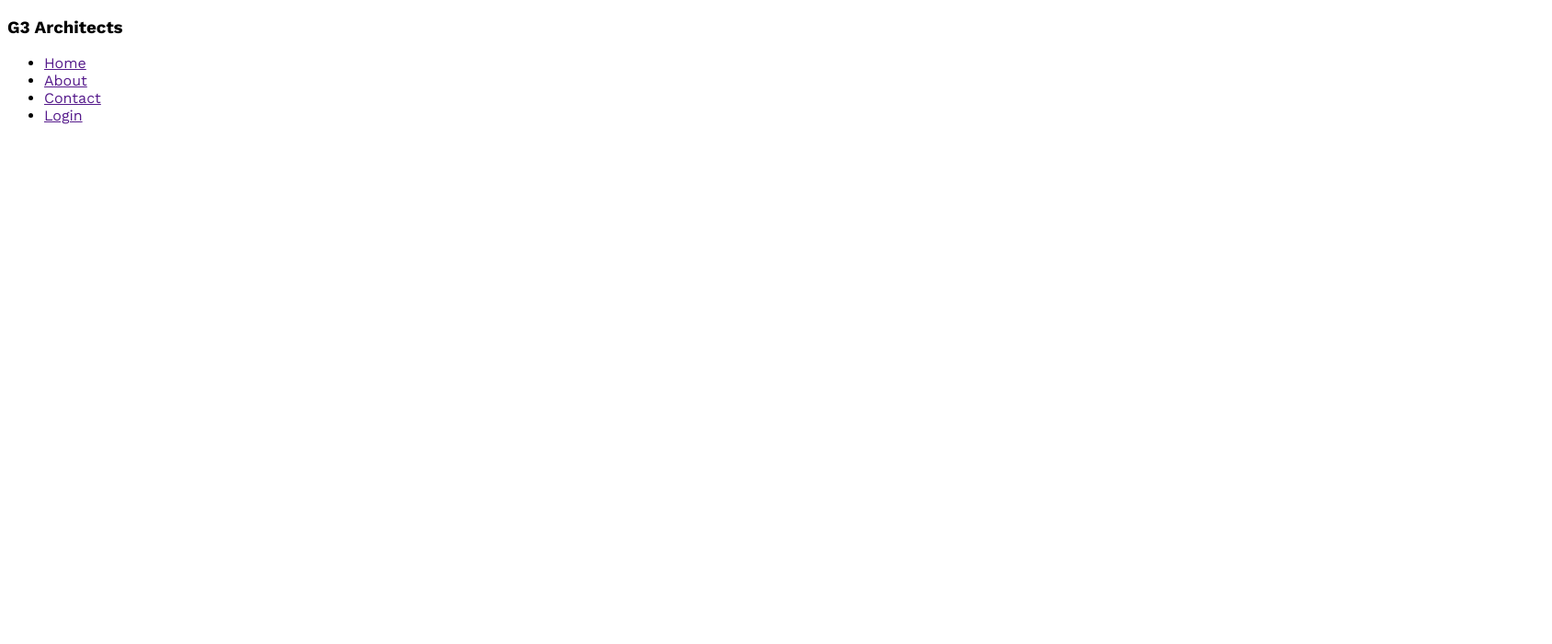
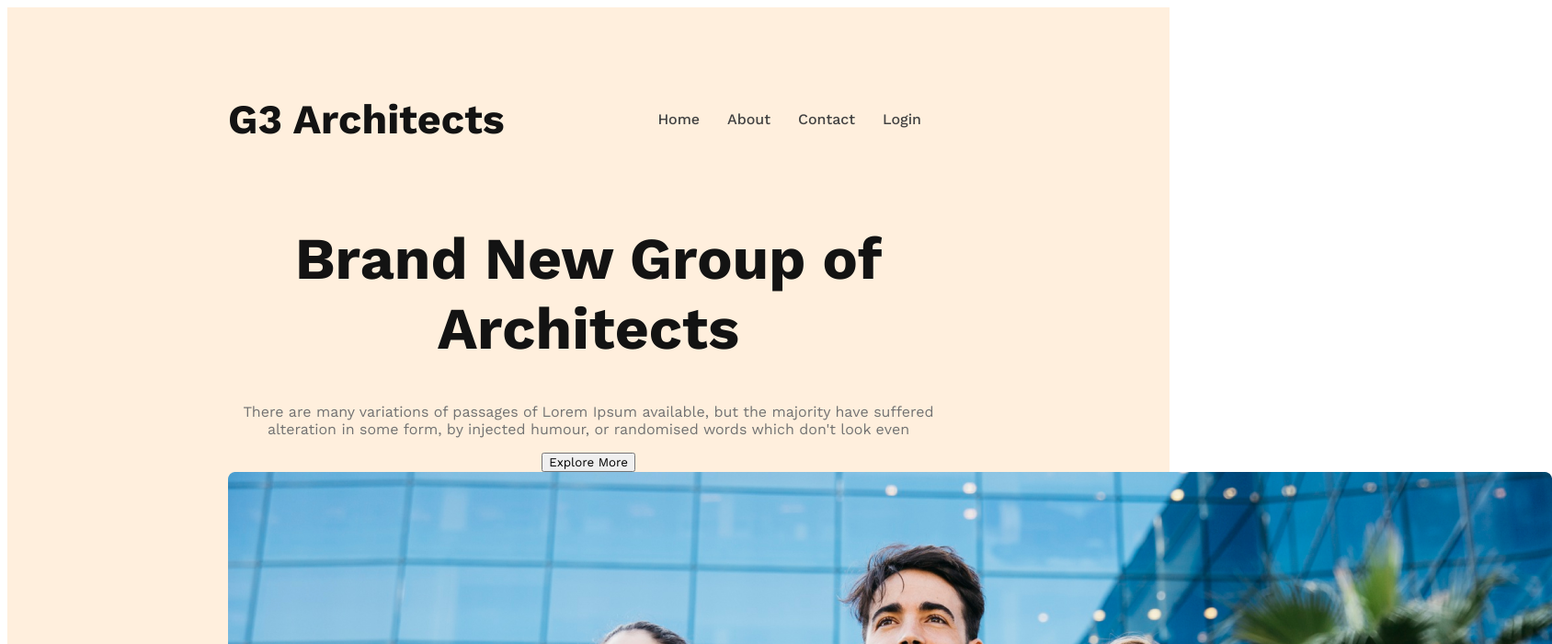
Before and after one commit to atikur-hasan-ovi/g3-architect-website, a plain HTML site: page index.html in a window 1280 px wide. Shown: the top 700 px of the page at 92% size, 1688 px wide, since content can reach past the window. Drawn offline with nearby package versions, Linux system fonts and the light colour scheme.

Commit message:
banner content added

```diff
--- a/index.html
+++ b/index.html
@@ -9,7 +9,7 @@
 <body>
     <header>
 <nav>
-    <h3>G3 Architects</h3>
+    <h3 class="nav-title">G3 Architects</h3>
     <ul>
         <li><a href="">Home</a></li>
         <li><a href="">About</a></li>
@@ -17,6 +17,17 @@
         <li><a href="">Login</a></li>
     </ul>
 </nav>
+<div class="banner">
+    <div class="banner-content">
+        <h1 class="banner-title">Brand New Group of Architects</h1>
+   <p class="banner-description">There are many variations of passages of Lorem Ipsum available, but the majority have suffered alteration in some form, by injected humour, or randomised words which don't look even</p>
+
+   <button class="btn-primary">Explore More</button>
+    </div>
+   <img src="images/banner.png" alt="">
+
+    </div>
+</div>
     </header>
     <main>
 
--- a/style.css
+++ b/style.css
@@ -1,9 +1,57 @@
 
   @import url('https://fonts.googleapis.com/css2?family=Lato:wght@400;700;900&family=Work+Sans:wght@400;500;600;700;800&display=swap');
 
-
+/* shared styles */
 
 * {
     font-family: 'Lato', sans-serif;
     font-family: 'Work Sans', sans-serif;
 }
+.btn-primary{
+
+}
+
+/* header style*/
+
+header{
+  background: rgba(255,144,14,0.14);
+  padding: 50px 240px;
+}
+nav{
+  display: flex;
+  justify-content: space-between;
+  align-items: center;
+}
+.nav-title{
+  font-size: 2.8rem;
+  font-weight: 700;
+  color:  #131313;
+}
+nav > ul {
+  display: flex;
+}
+nav li {
+  list-style: none;
+  margin-right: 30px;
+  font-weight: 500;
+  font-size: 1rem;
+}
+nav li a{
+  text-decoration: none;
+  color: #424242;
+}
+/* bannerb styles */
+
+.banner-content{
+  max-width: 800px;
+  text-align: center;
+  margin: 0 auto;
+}
+.banner-title{
+  font-size: 4rem;
+  font-weight: 700;
+  color: #131313;
+}
+.banner-description{
+  color: #727272;
+}
```
